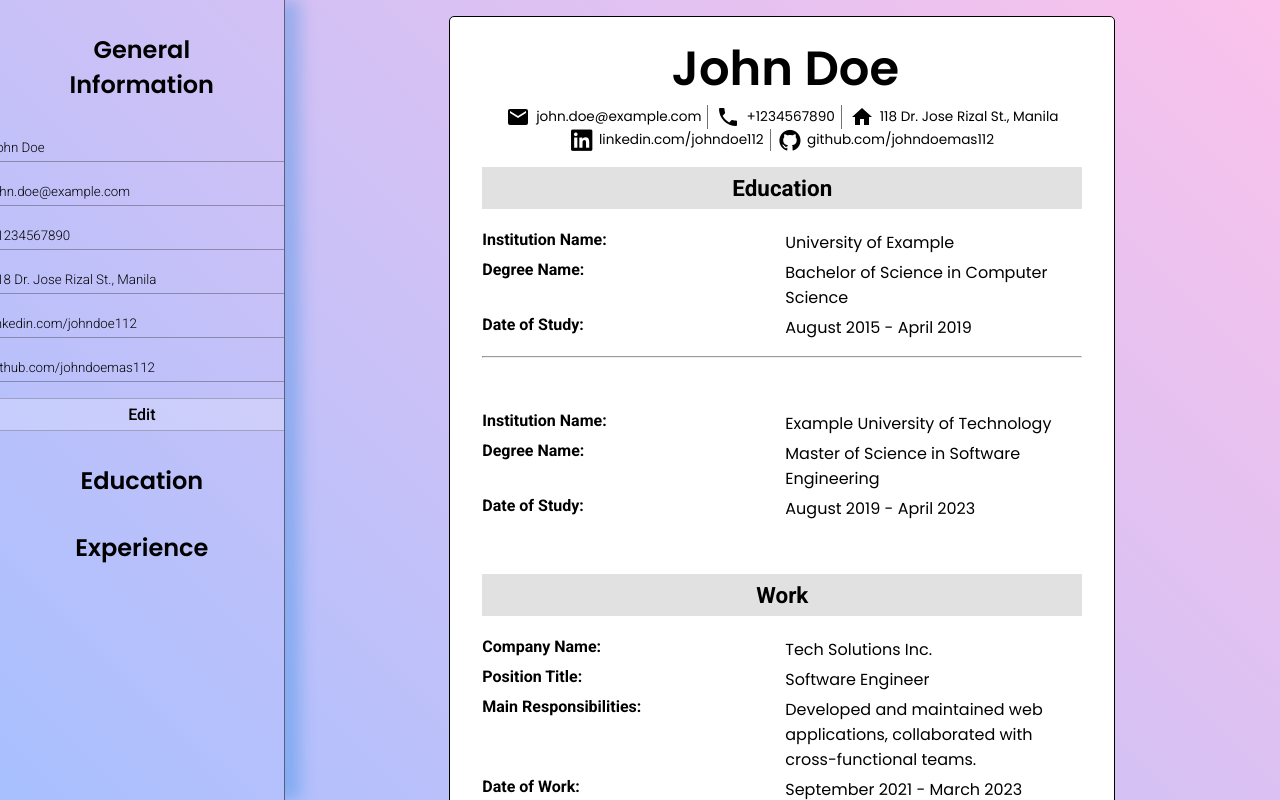
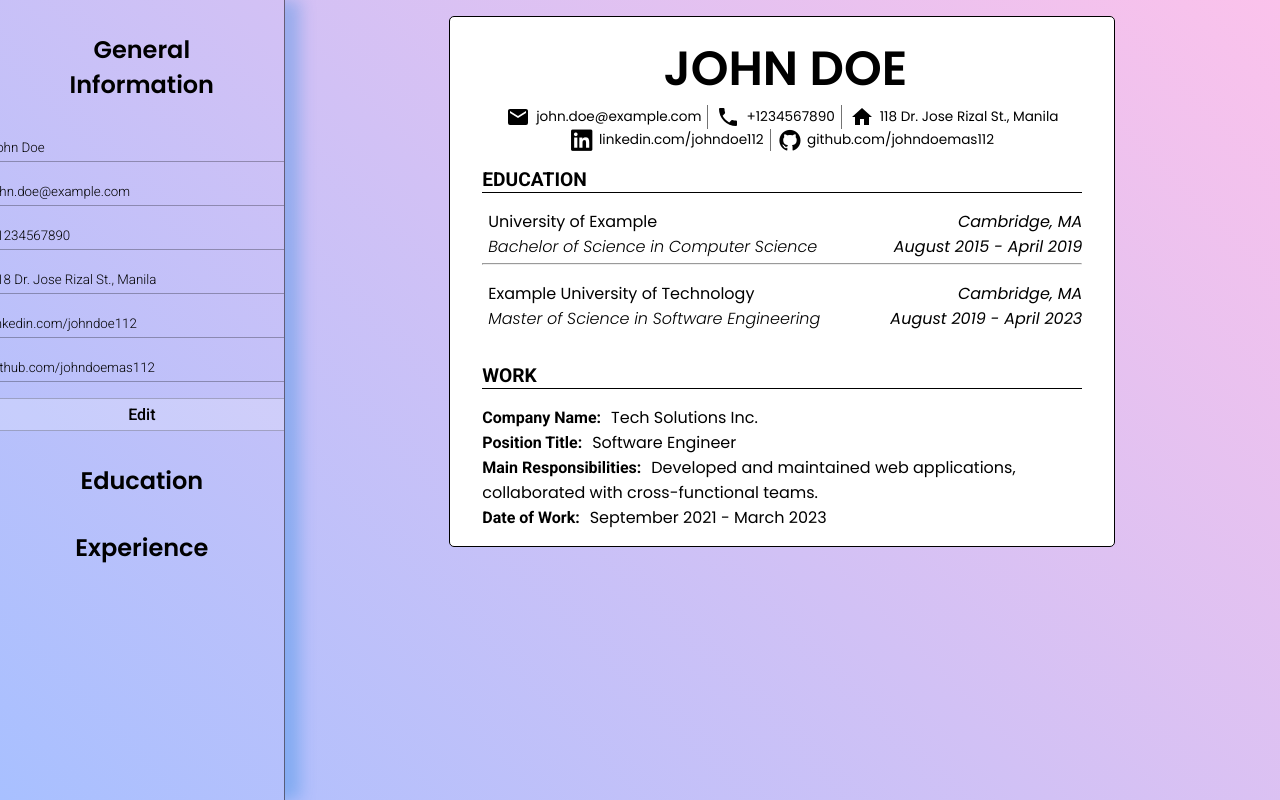
Before and after one commit to espiritukarl/odin-cv-application, a React (Vite) app: page / in a window 1280 px wide. Built offline with nearby package versions, Linux system fonts and the light colour scheme.

Commit message:
Fixed styling for Education section

```diff
--- a/src/components/DisplayCV.jsx
+++ b/src/components/DisplayCV.jsx
@@ -59,21 +59,32 @@ function DisplayCV({ cvData }) {
       <h2>Education</h2>
       {cvData.education.length > 0 ? (
         cvData.education.map((edu, index) => (
-          <article className="education-cv" key={index}>
-            <p>
-              <span className="input-title">Institution Name: </span>
-              <span className="data-cv poppins-regular">{edu.school}</span>
-            </p>
-            <p>
-              <span className="input-title">Degree Name: </span>
-              <span className="data-cv poppins-regular">{edu.title}</span>
-            </p>
-            <p>
-              <span className="input-title">Date of Study: </span>
-              <span className="data-cv poppins-regular">
+          <article
+            className={
+              index === cvData.education.length - 1
+                ? "education-cv add-margin-bottom"
+                : "education-cv"
+            }
+            key={index}
+          >
+            <div className="education-cv-container">
+              <span className="data-cv poppins-regular education-school">
+                {edu.school}
+              </span>
+              <span className="data-cv poppins-regular-italic education-loc">
+                {edu.loc}
+              </span>
+            </div>
+            <div className="education-cv-container">
+              <span className="data-cv poppins-light-italic education-title">
+                {edu.title}
+              </span>
+
+              <span className="data-cv poppins-regular-italic education-date">
                 {edu.startdate} - {edu.enddate}
               </span>
-            </p>
+            </div>
+
             {putEducLine && index != cvData.education.length - 1 ? (
               <hr />
             ) : null}
--- a/src/styles/displayCV.css
+++ b/src/styles/displayCV.css
@@ -16,39 +16,6 @@
   border: 1px solid black;
   padding: 16px 32px;
   border-radius: 5px;
-}
-
-.display-cv > p,
-.display-cv > * > p {
-  display: flex;
-  width: 100%;
-  margin: 5px 0;
-}
-
-.display-cv p span {
-  flex: 1;
-}
-
-.education-cv,
-.experience-cv {
-  width: 100%;
-  margin-bottom: 32px;
-}
-
-.missing-details {
-  text-align: center;
-}
-
-h2 {
-  background-color: rgba(128, 128, 128, 0.24);
-  padding: 8px 0;
-  width: 100%;
-  text-align: center;
-  font-size: 1.4rem;
-}
-
-hr {
-  margin-top: 16px;
 }
 
 .general-info-container > h1 {
@@ -97,6 +64,48 @@ hr {
   font-size: 1.4rem;
 }
 
+h1,
+h2 {
+  text-transform: uppercase;
+}
+
+.education-cv,
+.experience-cv {
+  width: 100%;
+  text-align: left;
+}
+
+.add-margin-bottom {
+  margin-bottom: 16px;
+}
+
+.education-cv-container {
+  display: flex;
+  margin: 0;
+}
+
+.education-cv-container > span:nth-of-type(2) {
+  flex: 1;
+  text-align: right;
+}
+
+.missing-details {
+  text-align: center;
+}
+
+h2 {
+  padding: 1px 0;
+  width: 100%;
+  text-align: left;
+  font-size: 1.2rem;
+
+  border-bottom: 1px solid black;
+}
+
+hr {
+  margin-top: 4px;
+}
+
 @media (min-width: 1600px) {
   .display-cv {
     width: 720px;
```
